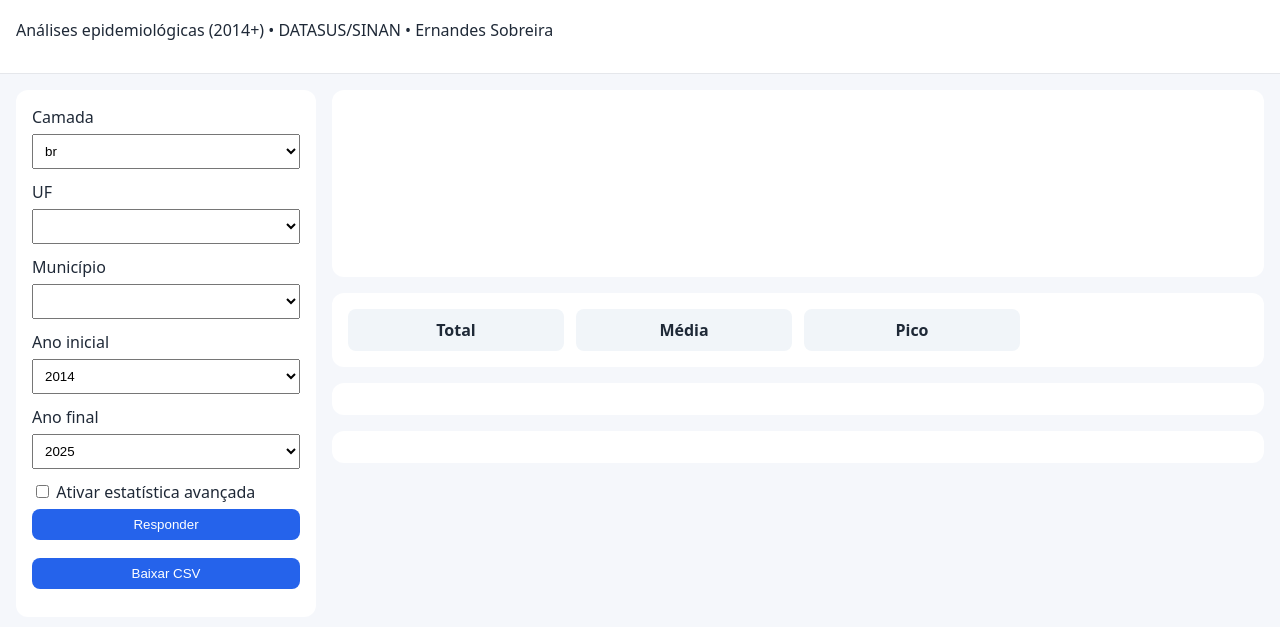
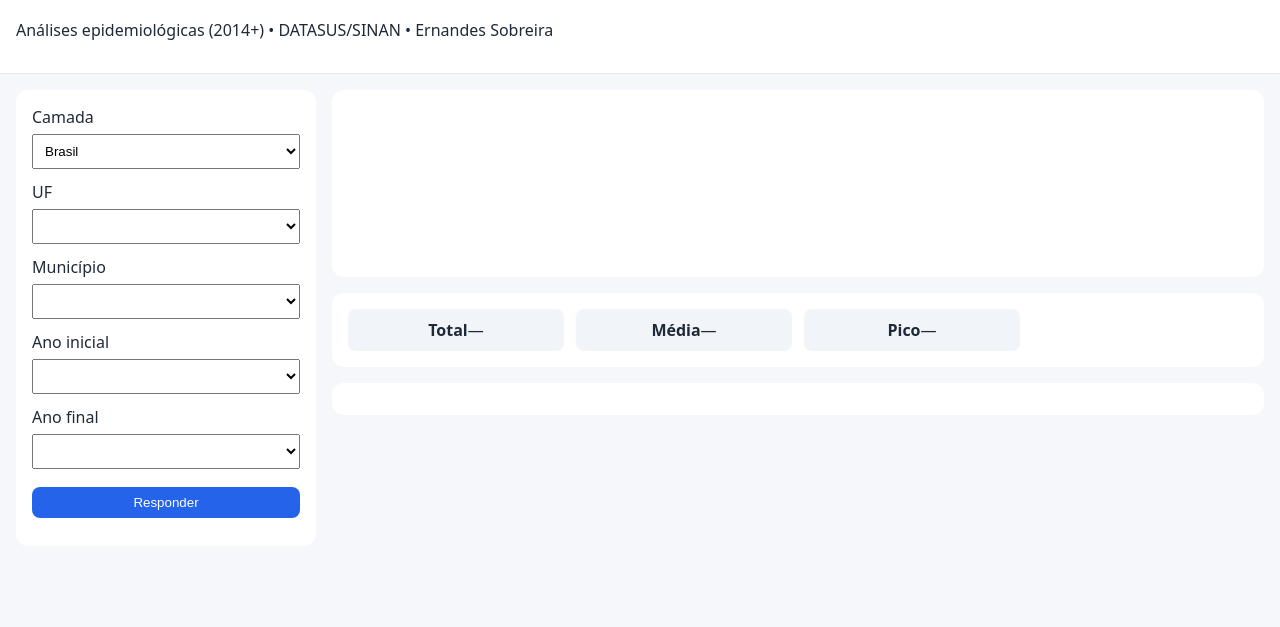
Before and after one commit to ernandes-sobreira/painel-dengue, a plain HTML site: page index.html in a window 1280 px wide. Shown: the part 83-710 px from the top of the page. Drawn offline with nearby package versions, Linux system fonts and the light colour scheme; some packages are replaced by stand-ins of ours; a script that the page names is missing.

Commit message:
Update index.html

```diff
--- a/index.html
+++ b/index.html
@@ -8,7 +8,6 @@
   <link rel="icon" href="icon.png">
   <script src="https://cdn.jsdelivr.net/npm/papaparse@5.4.1/papaparse.min.js"></script>
   <script src="https://cdn.jsdelivr.net/npm/chart.js@4.4.1"></script>
-<script src="https://cdn.jsdelivr.net/npm/chartjs-plugin-zoom@2.0.1"></script>
 
   <link rel="stylesheet" href="assets/style.css">
 </head>
@@ -23,7 +22,11 @@
 <main>
   <aside>
     <label>Camada</label>
-    <select id="layer"></select>
+    <select id="layer">
+      <option value="br">Brasil</option>
+      <option value="uf">Estados</option>
+      <option value="mun">Municípios</option>
+    </select>
 
     <label>UF</label>
     <select id="uf"></select>
@@ -37,13 +40,7 @@
     <label>Ano final</label>
     <select id="y1"></select>
 
-    <label>
-      <input type="checkbox" id="advanced">
-      Ativar estatística avançada
-    </label>
-
     <button id="run">Responder</button>
-    <button id="export">Baixar CSV</button>
   </aside>
 
   <section>
@@ -52,16 +49,9 @@
     </div>
 
     <div class="card kpis">
-      <div><b>Total</b><span id="kTotal"></span></div>
-      <div><b>Média</b><span id="kMean"></span></div>
-      <div><b>Pico</b><span id="kPeak"></span></div>
-      <div id="advBox" style="display:none">
-        <b>Tendência</b><span id="kTrend"></span>
-      </div>
-    </div>
-
-    <div class="card">
-      <div id="answer"></div>
+      <div><b>Total</b><span id="kTotal">—</span></div>
+      <div><b>Média</b><span id="kMean">—</span></div>
+      <div><b>Pico</b><span id="kPeak">—</span></div>
     </div>
 
     <div class="card">
```
Lines whose indentation alone changed are shown as unchanged.
